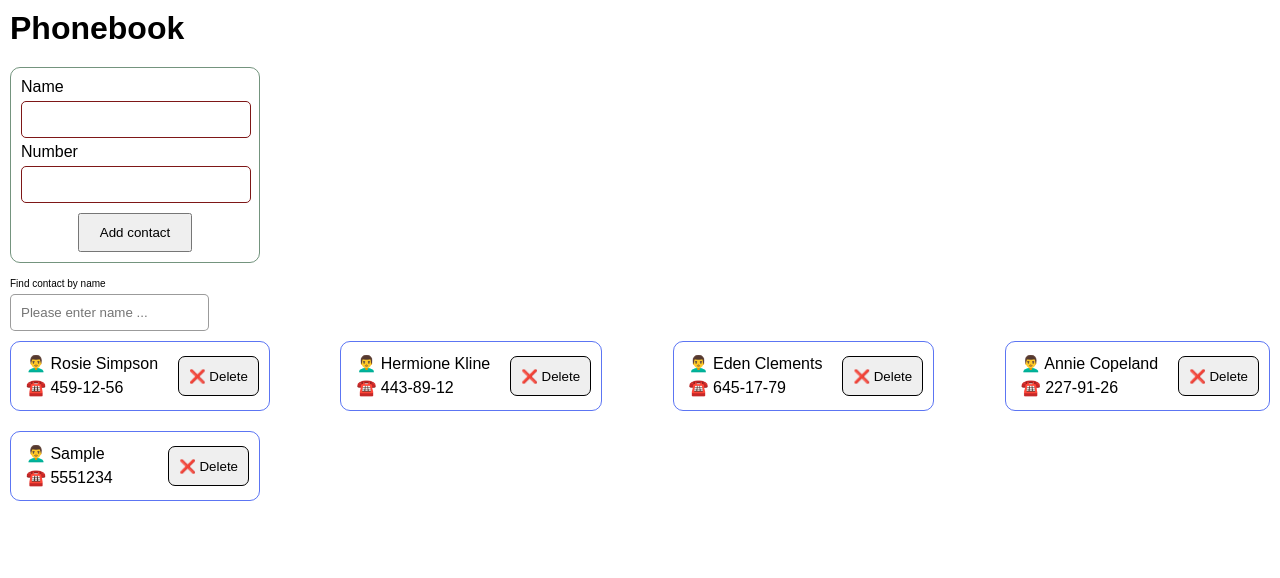
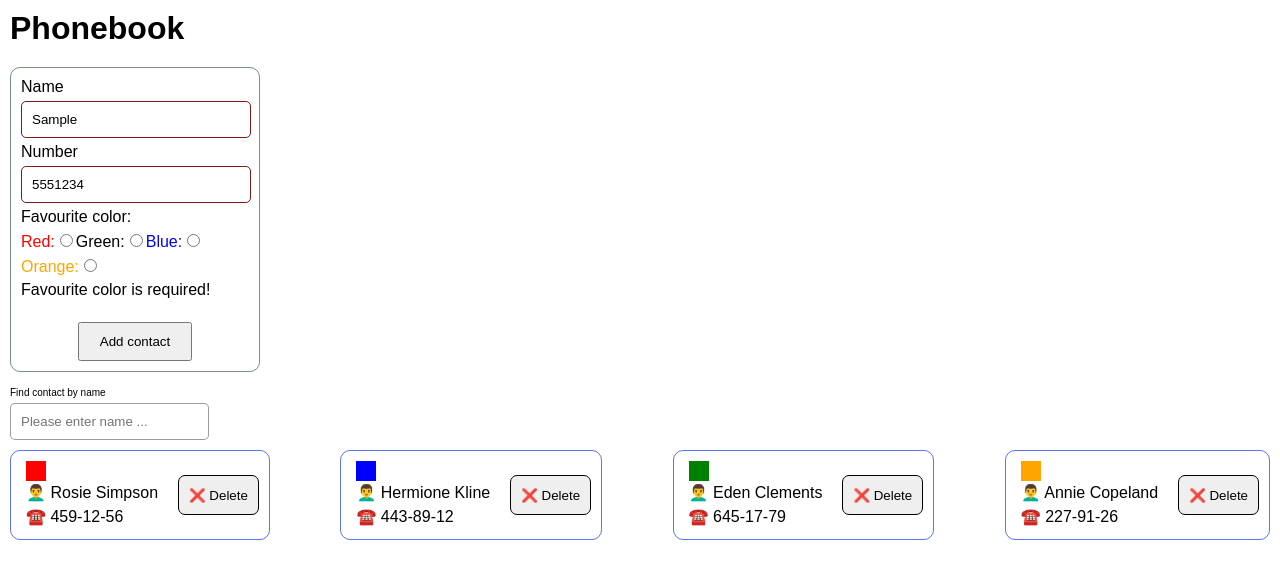
Before and after one commit to kuzmavasil74/goit-react-hw-03, a React (Vite) app: page / in a window 1280 px wide. Both pictures are taken after typing "Sample", "5551234" into the empty fields and a click on the button "Add contact". Shown: the top 578 px of the page. Built offline with nearby package versions, Linux system fonts and the light colour scheme.

Commit message:
add_favourite_color

```diff
--- a/src/components/ContactForm/ContactForm.jsx
+++ b/src/components/ContactForm/ContactForm.jsx
@@ -24,11 +24,18 @@ const contactFormSchema = Yup.object({
       max_number_length,
       'Contact telephone number cannot be longer than 50 characters'
     ),
+  favColor: Yup.string()
+    .required('Favourite color is required!')
+    .oneOf(
+      ['red', 'green', 'blue', 'yellow'],
+      'Favourite color must be: red, green, blue, yellow'
+    ),
 })
 
 const form_Initial_Values = {
   name: '',
   number: '',
+  favColor: '',
 }
 const ContactForm = ({ onAddContact }) => {
   const handleSubmitEvent = (values, actions) => {
@@ -57,6 +64,20 @@ const ContactForm = ({ onAddContact }) => {
             <ErrorMessage component="p" name="number" />
           </label>
           <br />
+          <label>
+            <span>Favourite color:</span>
+            <br />
+            <span className={css.redColor}>Red:</span>
+            <Field type="radio" value="red" name="favColor" />
+            <span className={css.greenColor}>Green:</span>
+            <Field type="radio" value="green" name="favColor" />
+            <span className={css.blueColor}>Blue:</span>
+            <Field type="radio" value="blue" name="favColor" />
+            <span className={css.orangeColor}>Orange:</span>
+            <Field type="radio" value="orange" name="favColor" />
+            <ErrorMessage component="p" name="favColor" />
+          </label>
+          <br />
           <button className={css.contactFormBtn} type="submit">
             Add contact
           </button>
--- a/src/components/ContactForm/ContactForm.module.css
+++ b/src/components/ContactForm/ContactForm.module.css
@@ -23,3 +23,15 @@
   margin-left: auto;
   margin-right: auto;
 }
+.yellowColor {
+  color: yellow;
+}
+.redColor {
+  color: red;
+}
+.blueColor {
+  color: blue;
+}
+.orangeColor {
+  color: orange;
+}
--- a/src/components/ContactList/ContactList.jsx
+++ b/src/components/ContactList/ContactList.jsx
@@ -7,7 +7,13 @@ const ContactList = ({ contacts, onDeleteContact }) => {
         return (
           <div className={css.contactCart} key={contact.id}>
             <ul className={css.contactList}>
-              <li className={css.contactListItem}>👨‍🦱 {contact.name}</li>
+              <li className={css.contactListItem}>
+                <div
+                  style={{ backgroundColor: contact.favColor }}
+                  className={css.color}
+                />
+                👨‍🦱 {contact.name}
+              </li>
 
               <li className={css.contactListItem}>☎️ {contact.number}</li>
             </ul>
--- a/src/components/ContactList/ContactList.module.css
+++ b/src/components/ContactList/ContactList.module.css
@@ -28,3 +28,8 @@
   border: 1px solid black;
   border-radius: 7px;
 }
+.color {
+  width: 20px;
+  height: 20px;
+  margin-right: 7px;
+}
--- a/src/contacts.json
+++ b/src/contacts.json
@@ -1,6 +1,26 @@
 [
-  { "id": "id-1", "name": "Rosie Simpson", "number": "459-12-56" },
-  { "id": "id-2", "name": "Hermione Kline", "number": "443-89-12" },
-  { "id": "id-3", "name": "Eden Clements", "number": "645-17-79" },
-  { "id": "id-4", "name": "Annie Copeland", "number": "227-91-26" }
+  {
+    "id": "id-1",
+    "name": "Rosie Simpson",
+    "number": "459-12-56",
+    "favColor": "red"
+  },
+  {
+    "id": "id-2",
+    "name": "Hermione Kline",
+    "number": "443-89-12",
+    "favColor": "blue"
+  },
+  {
+    "id": "id-3",
+    "name": "Eden Clements",
+    "number": "645-17-79",
+    "favColor": "green"
+  },
+  {
+    "id": "id-4",
+    "name": "Annie Copeland",
+    "number": "227-91-26",
+    "favColor": "orange"
+  }
 ]
```
